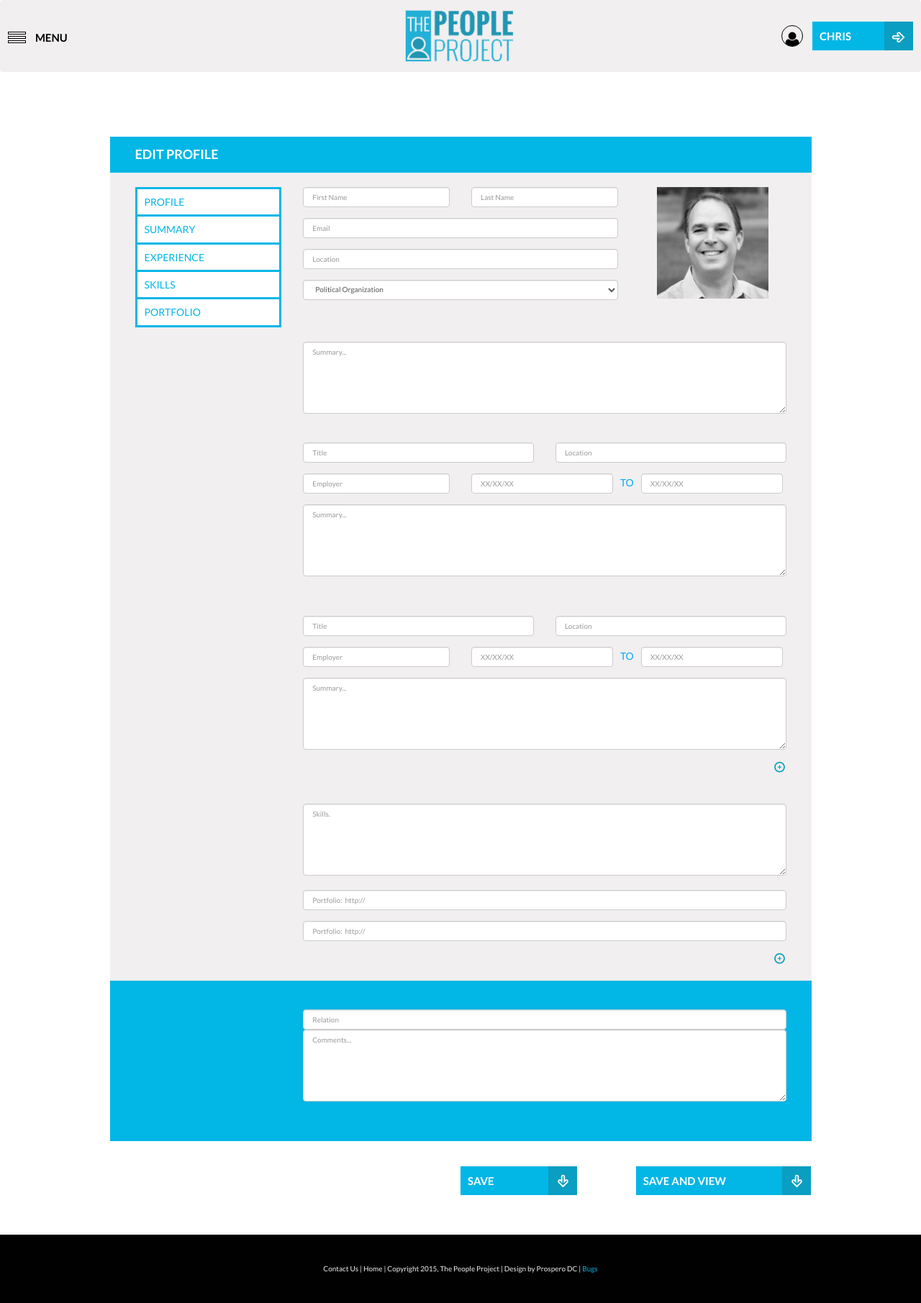
After one commit to jamesvillarrubia/thepeopleproject, a PHP site: page /edit_admin.php in a window 1280 px wide. The commit adds this page. Shown: the whole page at 72% size. Run offline with PHP 8.4, Linux system fonts and the light colour scheme.

Commit message:
additions to edit pages

```diff
--- /dev/null
+++ b/edit_admin.php
@@ -0,0 +1,194 @@
+<?php
+include_once('class.template.php');
+$view = new Template();
+$view->header = $view->render('header.php');
+$view->navbar = $view->render('navbar.php');
+$view->footer = $view->render('footer.php');
+$view->sidebar_left   = $view->render('sidebar-left.php');
+$view->sidebar_right  = $view->render('sidebar-right.php');
+$view->footer_scripts = $view->render('footer-scripts.php');
+
+echo $view->header;?>
+<body class="search"><div id="wrapper" class="bg-white">
+<?
+echo $view->navbar;
+echo $view->sidebar_left;
+echo $view->sidebar_right;
+?>
+	<div id="page-content-wrapper">
+		<div class="container-mix">
+			<div class="row">
+				<div class="col-md-10 col-md-offset-1 col-sm-10 col-sm-offset-1 pd-md"></div>
+				<div class="col-md-10 col-md-offset-1 col-sm-10 col-sm-offset-1 bg-lightblue text-right">
+					<span class="tx-white pd-sm mg-n bodyfont heavyfont upperfont h4" style="float:left;padding: 15px 20px;">Edit Profile</span>
+				</div>
+				<div class="col-md-10 col-md-offset-1 col-sm-10 col-sm-offset-1 pd-sm bg-lightgray">
+					<div class="col-md-3">
+						<div class="bd-lightblue bd-md">
+							<div class="col-xs-12 dtran pd-xs bd-zero bg-white bd-bottom bd-md bd-lightblue tx-lightblue tx-hv-white bg-hv-lightblue bodyfont upperfont headfont mg-n h5">Profile</div>
+							<div class="col-xs-12 dtran pd-xs bd-zero bg-white bd-bottom bd-md bd-lightblue tx-lightblue tx-hv-white bg-hv-lightblue bodyfont upperfont headfont mg-n h5">SUMMARY</div>
+							<div class="col-xs-12 dtran pd-xs bd-zero bg-white bd-bottom bd-md bd-lightblue tx-lightblue tx-hv-white bg-hv-lightblue bodyfont upperfont headfont mg-n h5">Experience</div>
+							<div class="col-xs-12 dtran pd-xs bd-zero bg-white bd-bottom bd-md bd-lightblue tx-lightblue tx-hv-white bg-hv-lightblue bodyfont upperfont headfont mg-n h5">Skills</div>
+							<div class="col-xs-12 dtran pd-xs bd-zero bg-white bd-md bd-lightblue tx-lightblue tx-hv-white bg-hv-lightblue bodyfont upperfont headfont mg-n h5">Portfolio</div>
+							<div class='clearfix'></div>
+						</div>
+					</div>
+					<div class="col-md-6 pd-h-n">
+						<div class="form-group col-sm-6">
+							<input type="text" placeholder="First Name" name="firstname" class="form-control">
+						</div>
+						<div class="form-group col-sm-6">
+							<input type="text" placeholder="Last Name" name="firstname" class="form-control">
+						</div>
+						<div class="form-group col-sm-12">
+							<input type="text" placeholder="Email" name="firstname" class="form-control">
+						</div>
+						<div class="form-group col-sm-12">
+							<input type="text" placeholder="Location" name="firstname" class="form-control">
+						</div>
+						<div class="form-group col-sm-12">
+							<select class="form-control">
+								<option>Political Organization</option>
+							</select>
+						</div>
+					</div>
+					<div class="col-md-3">
+						<img src="images/chris.jpg" class="img-responsive" style="max-width: 155px;margin:auto;">
+					</div>
+					<div class="col-md-9 col-md-offset-3 pd-v-sm" id="summary">
+							<textarea type="text" style="height:100px;" placeholder="Summary..." name="firstname" class="form-control"></textarea>
+					</div>
+
+
+					<div id="experience" class='pd-v-md'>
+						<div class="col-md-9 col-md-offset-3 pd-h-n pd-v-sm">
+							<div class="form-group col-sm-6">
+								<input type="text" placeholder="Title" name="firstname" class="form-control">
+							</div>
+							<div class="form-group col-sm-6">
+								<input type="text" placeholder="Location" name="firstname" class="form-control">
+							</div>
+							<div class="form-group col-sm-4">
+								<input type="text" placeholder="Employer" name="firstname" class="form-control">
+							</div>
+							<div class="form-group col-sm-8">
+								<input type="text" placeholder="XX/XX/XX" name="firstname" class="form-control" style="
+								    width: 45%;
+								    display: inline-block;
+								">
+															<span style="
+								    width: 8%;
+								    display: inline-block;
+								    text-align: center;
+								    text-transform: uppercase;
+								    color: #00aef3;
+								    font-size: 14px;
+								">To</span>
+															<input type="text" placeholder="XX/XX/XX" name="firstname" class="form-control" style="
+								    display: inline-block;
+								    width: 45%;
+								">
+							</div>
+							<div class="form-group col-sm-12" id="summary">
+								<textarea type="text" style="height:100px;" placeholder="Summary..." name="firstname" class="form-control"></textarea>
+							</div>
+						</div>
+
+						<div class="col-md-9 col-md-offset-3 pd-h-n pd-v-sm">
+							<div class="form-group col-sm-6">
+								<input type="text" placeholder="Title" name="firstname" class="form-control">
+							</div>
+							<div class="form-group col-sm-6">
+								<input type="text" placeholder="Location" name="firstname" class="form-control">
+							</div>
+							<div class="form-group col-sm-4">
+								<input type="text" placeholder="Employer" name="firstname" class="form-control">
+							</div>
+							<div class="form-group col-sm-8">
+								<input type="text" placeholder="XX/XX/XX" name="firstname" class="form-control" style="
+								    width: 45%;
+								    display: inline-block;
+								">
+															<span style="
+								    width: 8%;
+								    display: inline-block;
+								    text-align: center;
+								    text-transform: uppercase;
+								    color: #00aef3;
+								    font-size: 14px;
+								">To</span>
+															<input type="text" placeholder="XX/XX/XX" name="firstname" class="form-control" style="
+								    display: inline-block;
+								    width: 45%;
+								">
+							</div>
+							<div class="form-group col-sm-12" id="summary">
+								<textarea type="text" style="height:100px;" placeholder="Summary..." name="firstname" class="form-control"></textarea>
+							</div>
+							<div class="col-md-12 pd-v-n text-right">
+								<a href="edit.php" id="user-toggle">
+									<span class="dtran icon-plus tx-blue h4"></span>
+								</a>
+							</div>
+						</div>
+					</div>
+
+					<div id="skills" class="pd-v-md">
+						<div class="col-md-9 col-md-offset-3 pd-h-n pd-v-sm">
+							<div class="col-md-12">
+								<textarea type="text" style="height:100px;" placeholder="Skills." name="firstname" class="form-control"></textarea>
+							</div>
+						</div>
+					</div>
+					<div id="portfolio" class="pd-v-md">
+						<div class="col-md-9 col-md-offset-3 pd-h-n">
+							<div class="form-group col-sm-12">
+								<input type="text" placeholder="Portfolio:  http://" name="firstname" class="form-control">
+							</div>
+						</div>
+						<div class="col-md-9 col-md-offset-3 pd-h-n">
+							<div class="form-group col-sm-12">
+								<input type="text" placeholder="Portfolio:  http://" name="firstname" class="form-control">
+							</div>
+						</div>
+						<div class="col-md-12 pd-v-n text-right">
+							<a href="edit.php" id="user-toggle">
+								<span class="dtran icon-plus tx-blue h4"></span>
+							</a>
+						</div>
+					</div>
+
+				</div>
+				<div class="col-md-10 col-md-offset-1 col-sm-10 col-sm-offset-1 pd-sm bg-lightblue text-right">
+					<div id="admin" class="pd-h-n">
+						<div class="col-md-9 col-md-offset-3 pd-h-n">
+							<div class="form-group col-sm-12 pd-v-sm">
+								<input type="text" placeholder="Relation" name="firstname" class="form-control">
+								<textarea type="text" style="height:100px;" placeholder="Comments..." name="firstname" class="form-control"></textarea>
+							</div>
+						</div>
+					</div>
+				</div>
+				<div class="col-md-10 col-md-offset-1 pd-v-md pd-h-n">
+					<a href="edit.php" id="user-toggle" class="dtran block-set text-left bg-lightblue tx-white bg-hv-white col-md-2 col-md-offset-6">
+						<span class="bodyfont heavyfont upperfont">Save</span>
+						<span class="text-center icon-arrow-down-outline bg-blue"></span>
+					</a>
+					<a href="view.php" id="user-toggle" class="dtran block-set text-left bg-lightblue tx-white bg-hv-white col-md-3 col-md-offset-1">
+						<span class="dtran bodyfont heavyfont upperfont">Save and View</span>
+						<span class="dtran text-center icon-arrow-down-outline bg-blue"></span>
+					</a>
+				</div>
+			</div>
+		</div>
+	</div>
+
+<?php
+
+
+echo $view->footer;
+echo $view->footer_scripts;
+
+
+
+?>
--- a/landing.php
+++ b/landing.php
@@ -64,7 +64,7 @@ echo $view->header;?>
             <div class="intro-text text-center">
                 <div class="welcome-line">Hello & Welcome</div>
                 <div class="title-line">THE <span style="font-weight: 500">PEOPLE</span> PROJECT</div>
-                <a href="http://beta.thepeopleproject.us"><span class="dtran bg-none tx-hv-black bg-hv-white tx-white pd-v-xs pd-h-sm h4 bd-white bd-sm">SEE IT FOR YOURSELF</span></a>
+                <a href="http://beta.peopleproject.us"><span class="dtran bg-none tx-hv-black bg-hv-white tx-white pd-v-xs pd-h-sm h4 bd-white bd-sm">SEE IT FOR YOURSELF</span></a>
             </div>
         </div>
     </header>
```
Also changed, not shown: view_admin.php (added, +189 -0 lines).
